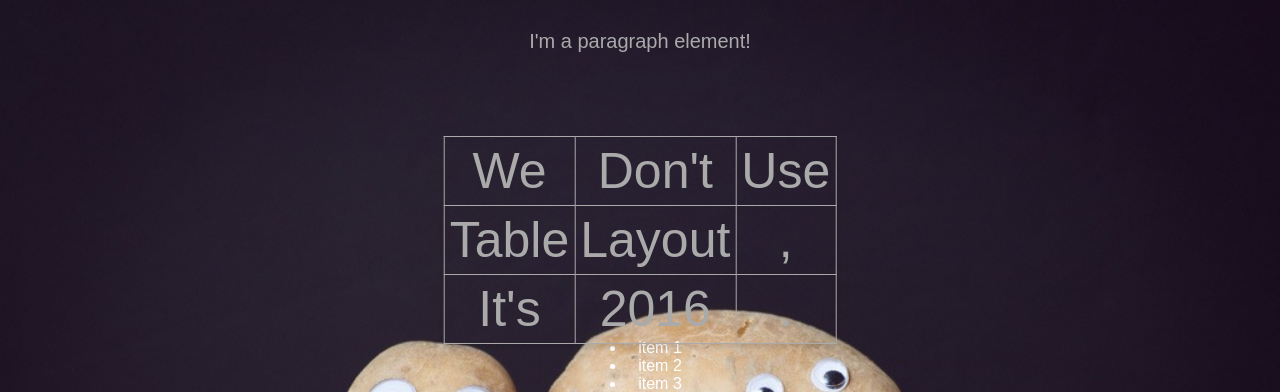
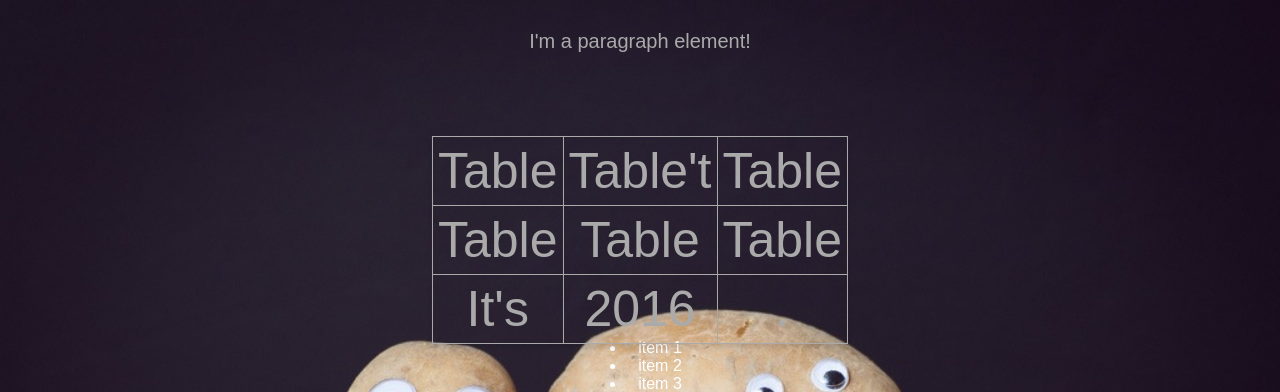
Before and after one commit to TackettAndrew/TheFacilipotatoes, a plain HTML site: page index.html in a window 1280 px wide. Shown: the top 392 px of the page. Drawn offline with Linux system fonts and the light colour scheme; a web font is replaced by a local one.

Commit message:
Update index.html

```diff
--- a/index.html
+++ b/index.html
@@ -53,14 +53,14 @@
         <div style="height: 250px;"></div>
         <table>
             <tr>
-                <td>We</td>
-                <td>Don't</td>
-                <td>Use</td>
+                <td>Table</td>
+                <td>Table't</td>
+                <td>Table</td>
             </tr>
             <tr>
                 <td>Table</td>
-                <td>Layout</td>
-                <td>,</td>
+                <td>Table</td>
+                <td>Table</td>
             </tr>
             <tr>
                 <td>It's</td>
```
